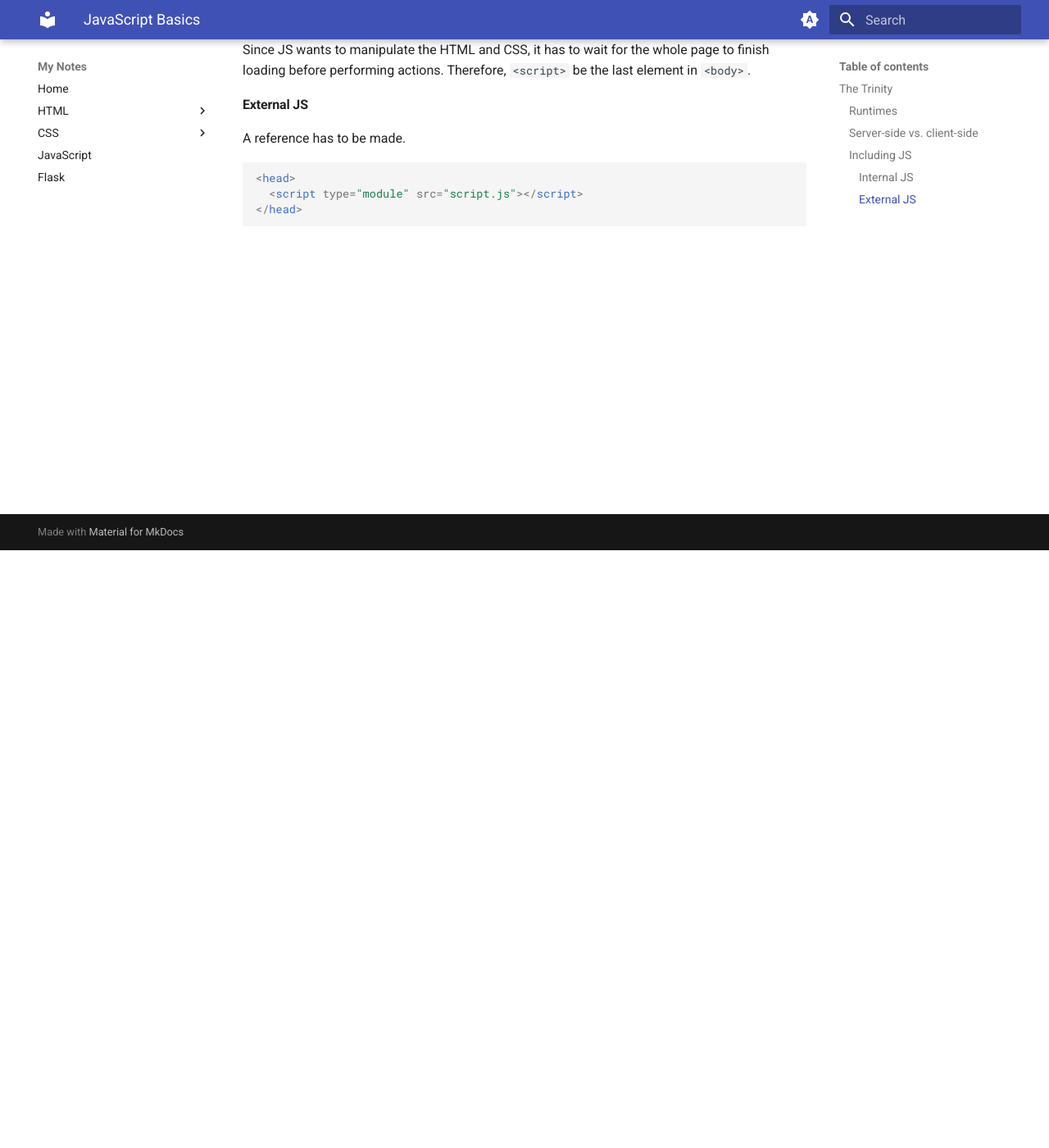
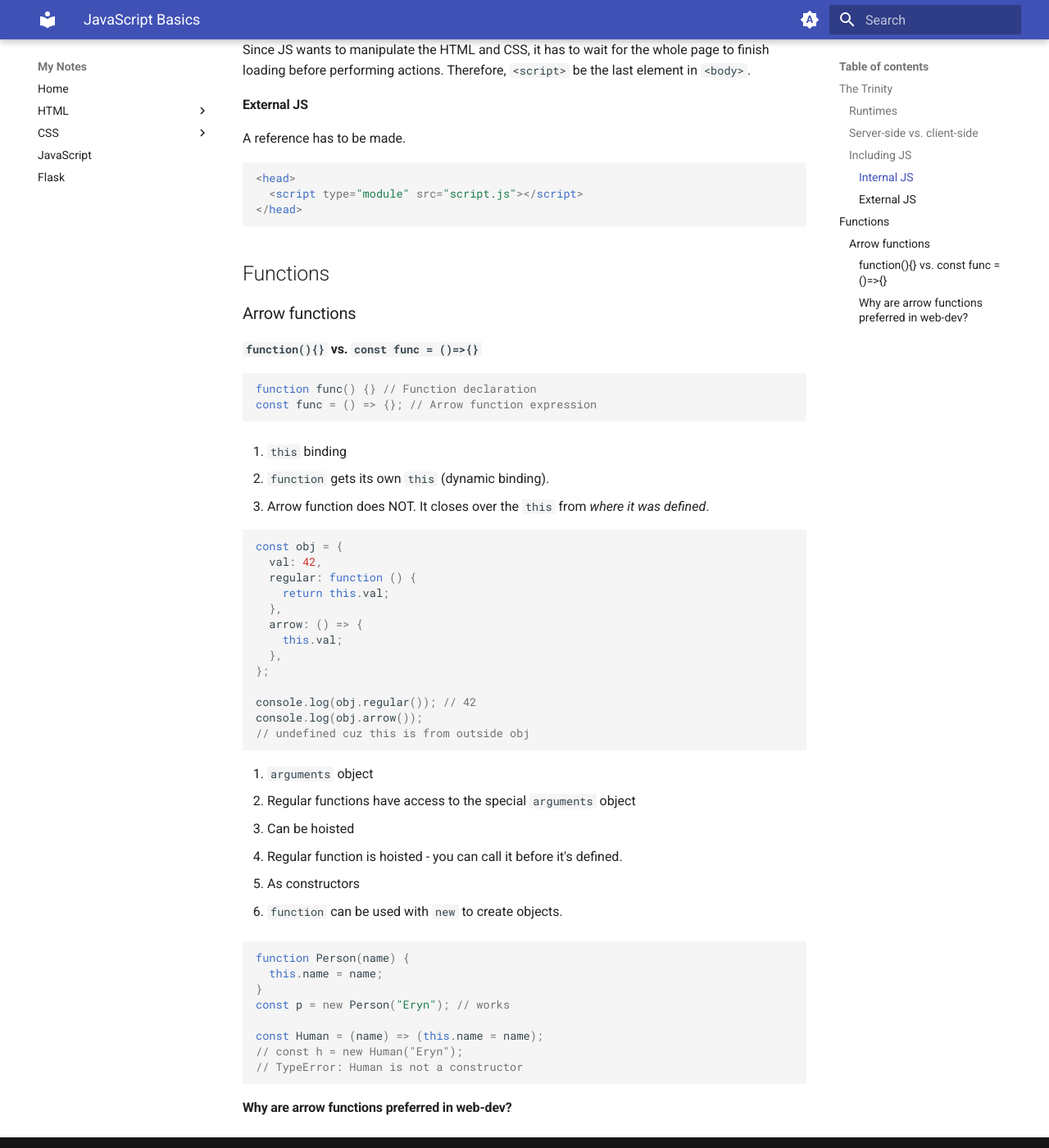
Before and after one commit to ayeryn/notes, an MkDocs documentation site: the page built from docs/js/js-basics.md, in a window 1280 px wide and 1400 px high, scrolled down 729 px. Shown: the whole window at 82% size. Built offline with MkDocs 1.6.1 and Material for MkDocs 9.7.7, drawn with Linux system fonts in a browser that asks for light colours.

Commit message:
update JS notes

````diff
--- a/docs/js/js-basics.md
+++ b/docs/js/js-basics.md
@@ -33,3 +33,56 @@ A reference has to be made.
   <script type="module" src="script.js"></script>
 </head>
 ```
+
+## Functions
+
+### Arrow functions
+
+#### `function(){}` vs. `const func = ()=>{}`
+
+```js
+function func() {} // Function declaration
+const func = () => {}; // Arrow function expression
+```
+
+1. `this` binding
+
+   - `function` gets its own `this` (dynamic binding).
+   - Arrow function does NOT. It closes over the `this` from _where it was defined_.
+
+   ```js
+   const obj = {
+     val: 42,
+     regular: function () {
+       return this.val;
+     },
+     arrow: () => {
+       this.val;
+     },
+   };
+
+   console.log(obj.regular()); // 42
+   console.log(obj.arrow());
+   // undefined cuz this is from outside obj
+   ```
+
+2. `arguments` object
+   - Regular functions have access to the special `arguments` object
+3. Can be hoisted
+   - Regular function is hoisted - you can call it before it's defined.
+4. As constructors
+
+- `function` can be used with `new` to create objects.
+
+  ```js
+  function Person(name) {
+    this.name = name;
+  }
+  const p = new Person("Eryn"); // works
+
+  const Human = (name) => (this.name = name);
+  // const h = new Human("Eryn");
+  // TypeError: Human is not a constructor
+  ```
+
+#### Why are arrow functions preferred in web-dev?
````
Also changed, not shown: docs/js/js-async.md (added, +101 -0 lines).
